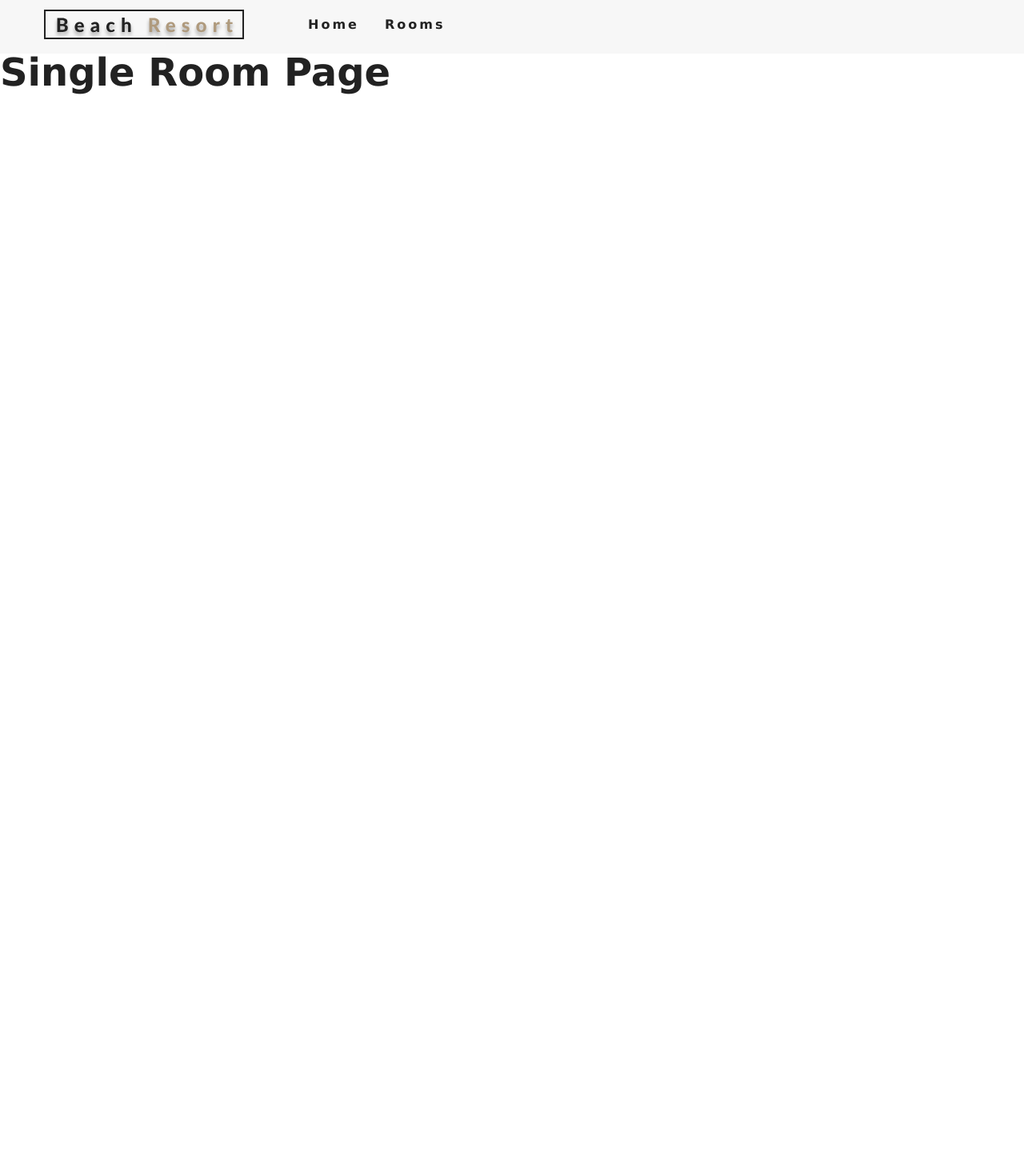
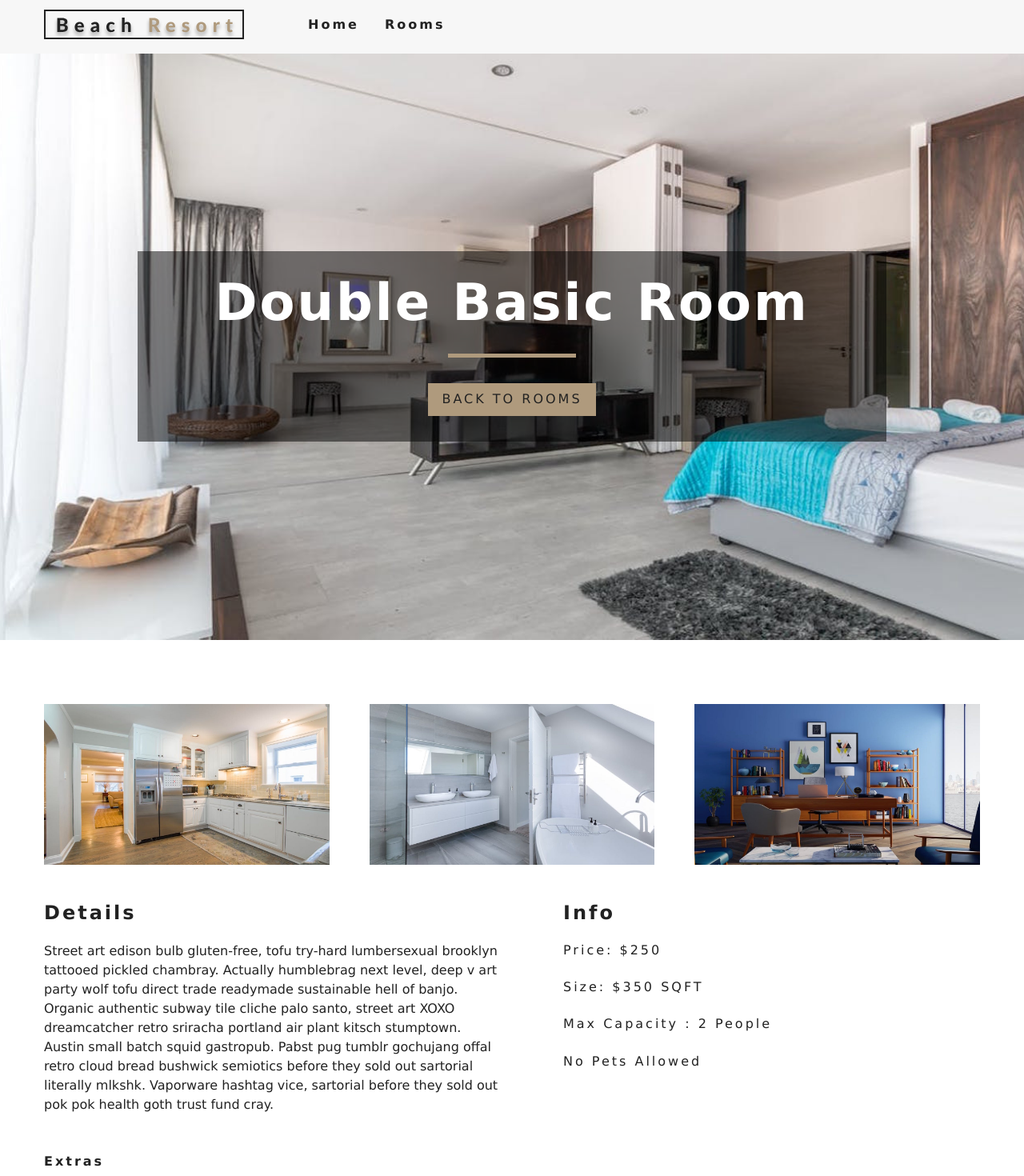
Before and after one commit to haidang9b/beach-resort-react, a React (Create React App) app: page /rooms/double-basic in a window 1280 px wide. Shown: the top 1470 px of the page at 80% size. Before the commit the page ends 800 px from the top, so only its background shows below. Built offline with nearby package versions, Linux system fonts and the light colour scheme.

Commit message:
Update: Completed SingleRoom page

```diff
--- a/package.json
+++ b/package.json
@@ -12,6 +12,7 @@
     "react-router": "^6.3.0",
     "react-router-dom": "^6.3.0",
     "react-scripts": "5.0.1",
+    "styled-components": "^5.3.5",
     "web-vitals": "^2.1.4"
   },
   "scripts": {
--- a/src/App.css
+++ b/src/App.css
@@ -252,6 +252,7 @@
 }
 .services h6 {
   letter-spacing: var(--mainSpacing);
+  text-transform: capitalize;
 }
 .services p {
   width: 80%;
--- a/src/components/FeaturedRooms.js
+++ b/src/components/FeaturedRooms.js
@@ -13,7 +13,9 @@
     return (
         <section className="featured-rooms">
             <Title title="featured rooms" />
-            { loading ? <Loading /> :  rooms }
+            <div className="featured-rooms-center">
+                { loading ? <Loading /> :  rooms }
+            </div>
         </section>
     )
 }
--- /dev/null
+++ b/src/components/StyledHero.js
@@ -0,0 +1,11 @@
+import styled from 'styled-components';
+import defaultImg from '../images/room-1.jpeg';
+
+const StyledHero = styled.header`
+    min-height: calc(100vh - 66px);
+    background: url(${props => props.img }) center/cover no-repeat;
+    display: flex;
+    align-items: center;
+    justify-content: center;
+`
+export default StyledHero;
--- a/src/context.js
+++ b/src/context.js
@@ -32,7 +32,7 @@
     }
 
     getRoom = (slug) => {
-        let tempRooms = [this.state.rooms];
+        let tempRooms = [...this.state.rooms];
         const room = tempRooms.find(room => room.slug === slug);
         return room;
     }
--- a/src/pages/SingleRoom.js
+++ b/src/pages/SingleRoom.js
@@ -1,9 +1,81 @@
-import React from "react";
+import React, { useContext, useEffect, useState } from "react";
+import DefaultBcg from "../images/room-1.jpeg";
+import Hero from "../components/Hero";
+import Banner from "../components/Banner";
+import { Link } from "react-router-dom";
+import { RoomConsumer, RoomContext } from "../context";
+import { useParams } from "react-router";
+import Loading from "../components/Loading";
+import StyledHero from "../components/StyledHero";
+
 
 const SingleRoom = () => {
+    const { slug } = useParams();
+    const { getRoom, loading, rooms } = useContext(RoomContext);
+    const [room, setRoom] = useState(null);
+    useEffect(() => {
+        setRoom(getRoom(slug));
+    }, [loading])
+
+    const NotFoundRoom = () => {
+        return (
+            <div className="error">
+                <h3>No such room could be found...</h3>
+                <Link to="/rooms" className="btn-primary">
+                    Back to rooms
+                </Link>
+            </div>
+        )
+    }
+    const LoadingRoom = () => {
+        const { name, description, capacity, size, price, extras, breakfast, pets, images } = room;
+        const [mainImg, ...defaultImg] = images;
+        return (
+            <>
+                <StyledHero img={images[0] || DefaultBcg}>
+                    <Banner title={`${name} room`}>
+                        <Link to="/rooms" className="btn-primary">
+                            Back to rooms
+                        </Link>
+                    </Banner>
+                </StyledHero>
+                <section className="single-room">
+                    <div className="single-room-images">
+                        {defaultImg.map((item, index) => {
+                            return <img key={index} src={item} alt={name} />
+                        })}
+                    </div>
+                    <div className="single-room-info">
+                        <article className="desc">
+                            <h3>details</h3>
+                            <p>{description}</p>
+                        </article>
+                        <article className="info">
+                            <h3>info</h3>
+                            <h6>price: ${price}</h6>
+                            <h6>size: ${size} SQFT</h6>
+                            <h6>max capacity : {" "}
+                                {capacity > 1 ? `${capacity} people` : `${capacity} person`}
+                            </h6>
+                            <h6>{pets ? "pets allowed" : "no pets allowed"}</h6>
+                            <h6>{breakfast && "free breakfast included"}</h6>
+                        </article>
+                    </div>
+                </section>
+                <section className="room-extras">
+                    <h6>extras</h6>
+                    <ul className="extras">
+                        {extras.map((item, index) => {
+                            return <li key={index}>- {item}</li>
+                        })}
+                    </ul>
+                </section>
+            </>
+        )
+    }
     return (
         <div>
-            <h1>Single Room Page</h1>
+            { room == null ? NotFoundRoom() : LoadingRoom() }
         </div>
     )
 }
```
Also changed, not shown: 1 other file (tests, documents, lock files or other folders).
